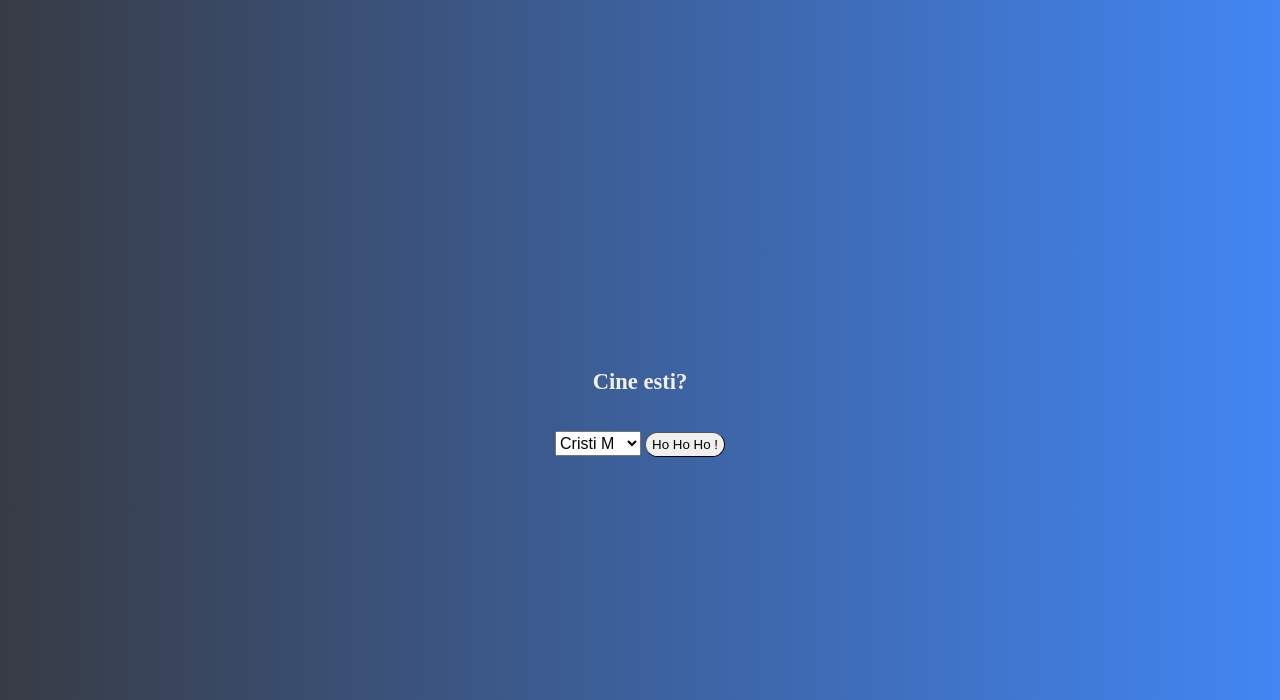
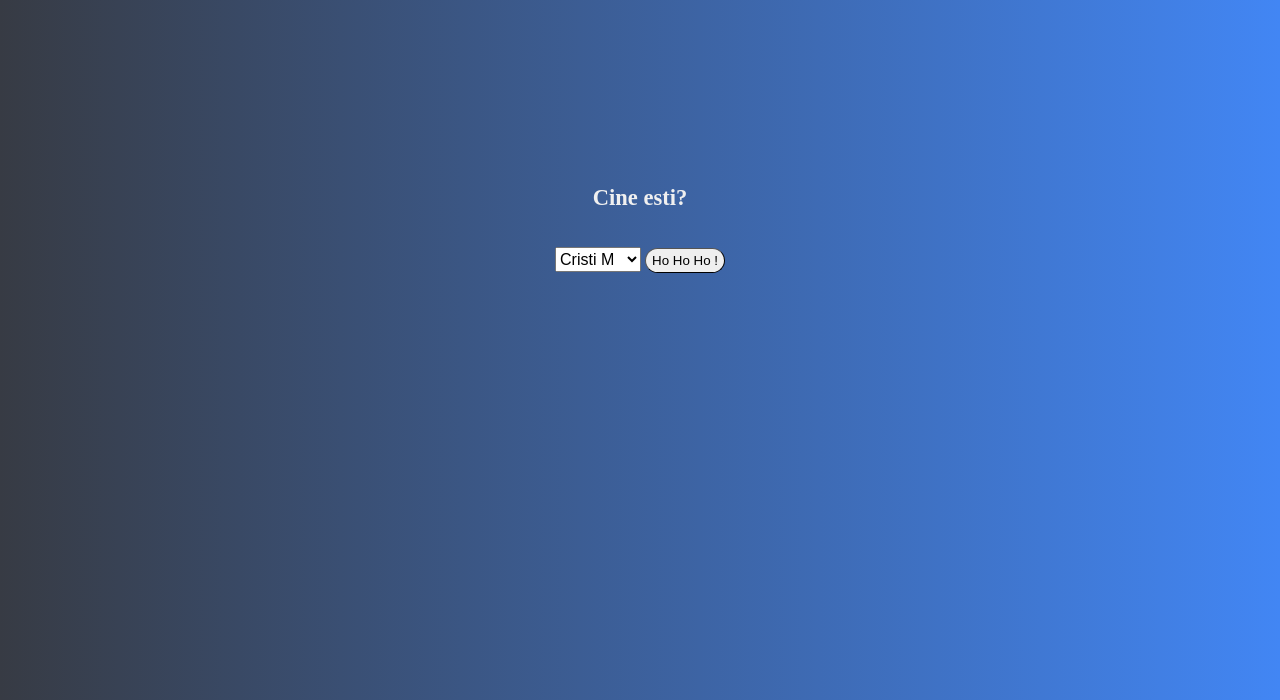
Before and after one commit to UnleashTheCode/intern, a PHP site: page /secret_santa.php in a window 1280 px wide. Shown: the top 700 px of the page. Run offline with PHP 8.4, Linux system fonts and the light colour scheme; the visitor is signed in with stand-in values (Sample User, id 1).

Commit message:
sdfasdfds

```diff
--- a/secret_santa.php
+++ b/secret_santa.php
@@ -54,10 +54,9 @@ form, div {
     text-align: center;
     padding: 10px;
     text-align: center;
-    top: 50%;
+    top: 30%;
     left: 50%;
     transform: translate(-50%, -50%);
-
 }
 
 button {
@@ -90,7 +89,7 @@ option {
 
 #otherBox {
     position: relative;
-    top: 25px;
+    top: 60%;
 }
     </style>
     <body>
```
